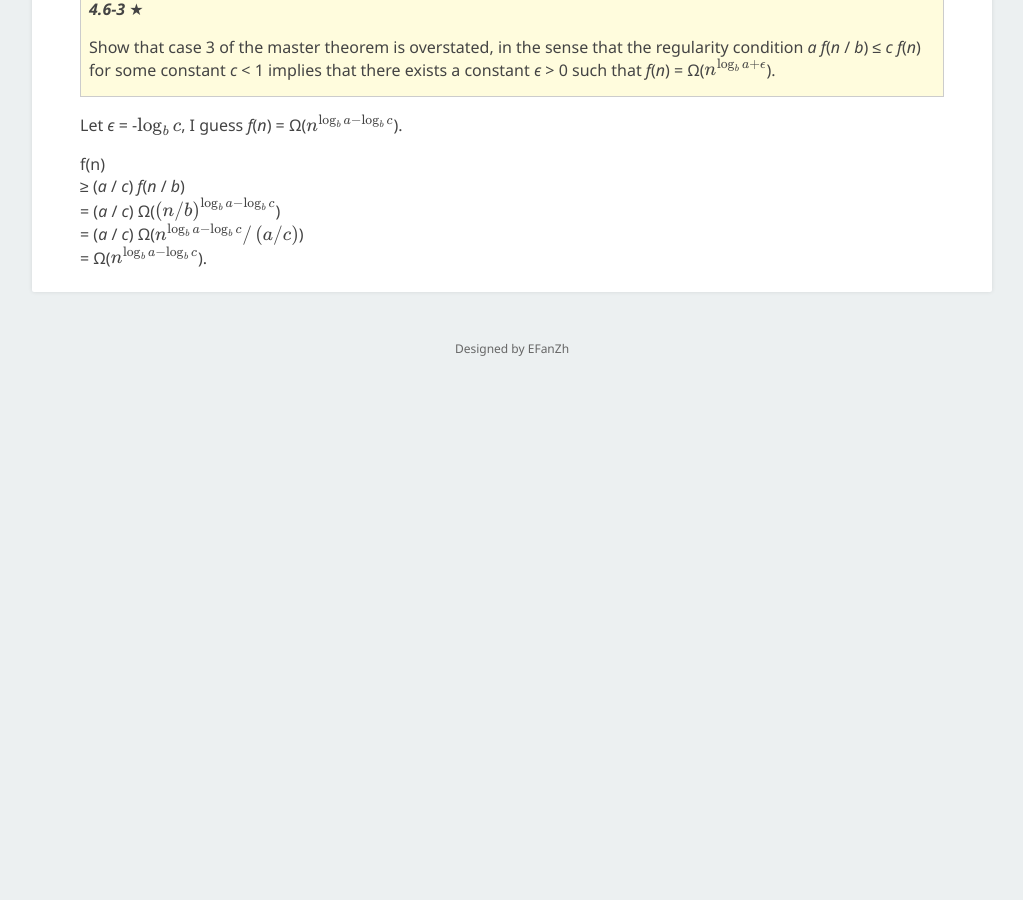
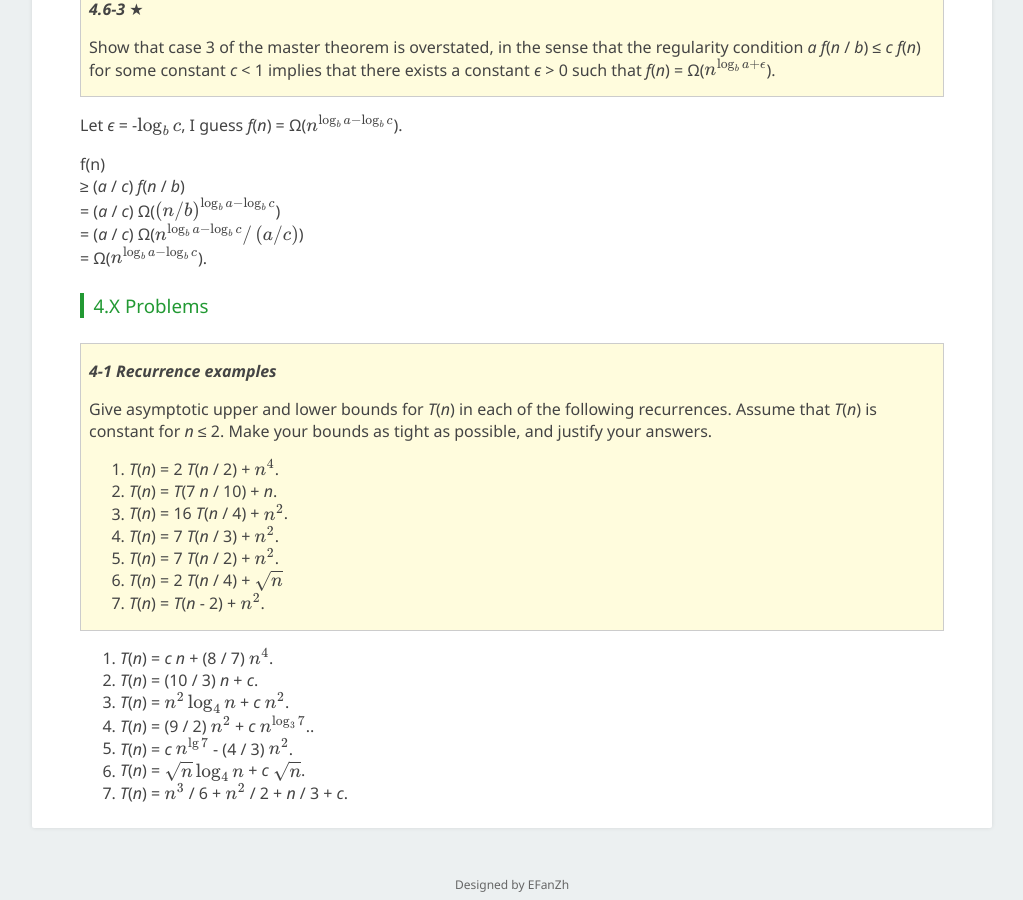
Before and after one commit to EFanZh/efanzh.github.io, a Jekyll site: the page built from _posts/2018-10-05-introduction-to-algorithms-exercises.md, in a window 1280 px wide and 900 px high, scrolled down 33483 px. Shown: the whole window, without its empty margins (128-1151 px from the left). Built offline with Jekyll 4.4.1, drawn with Linux system fonts in a browser that asks for light colours; formulas are drawn with MathJax 3; before the commit the page ends 33888 px from its top, so only the background shows below that.

Commit message:
Add problem 4-1 from CLRS

```diff
--- a/_posts/2018-10-05-introduction-to-algorithms-exercises.md
+++ b/_posts/2018-10-05-introduction-to-algorithms-exercises.md
@@ -1514,3 +1514,26 @@
 = (*a* / *c*) Ω($\left(n / b\right)^{\log_b a - \log_b c}$)\
 = (*a* / *c*) Ω($n^{\log_b a - \log_b c} / \left(a / c\right)$)\
 = Ω($n^{\log_b a - \log_b c}$).
+
+#### 4.X Problems
+
+> ***4-1 Recurrence examples***
+>
+> Give asymptotic upper and lower bounds for *T*(*n*) in each of the following recurrences. Assume that *T*(*n*) is
+> constant for *n* ≤ 2. Make your bounds as tight as possible, and justify your answers.
+>
+> 1. *T*(*n*) = 2 *T*(*n* / 2) + $n^4$.
+> 2. *T*(*n*) = *T*(7 *n*  / 10) + *n*.
+> 3. *T*(*n*) = 16 *T*(*n* / 4) + $n^2$.
+> 4. *T*(*n*) = 7 *T*(*n* / 3) + $n^2$.
+> 5. *T*(*n*) = 7 *T*(*n* / 2) + $n^2$.
+> 6. *T*(*n*) = 2 *T*(*n* / 4) + $\sqrt{n}$
+> 7. *T*(*n*) = *T*(*n* - 2) + $n^2$.
+
+1. *T*(*n*) = *c* *n* + (8 / 7) $n^4$.
+2. *T*(*n*) = (10 / 3) *n* + *c*.
+3. *T*(*n*) = $n^2 \log_4 n$ + *c* $n^2$.
+4. *T*(*n*) = (9 / 2) $n^2$ + *c* $n^{\log_3 7}$..
+5. *T*(*n*) = *c* $n^{\lg 7}$ - (4 / 3) $n^2$.
+6. *T*(*n*) = $\sqrt{n} \log_4 n$ + *c* $\sqrt{n}$.
+7. *T*(*n*) = $n^3$ / 6 + $n^2$ / 2 + *n* / 3 + *c*.
```
